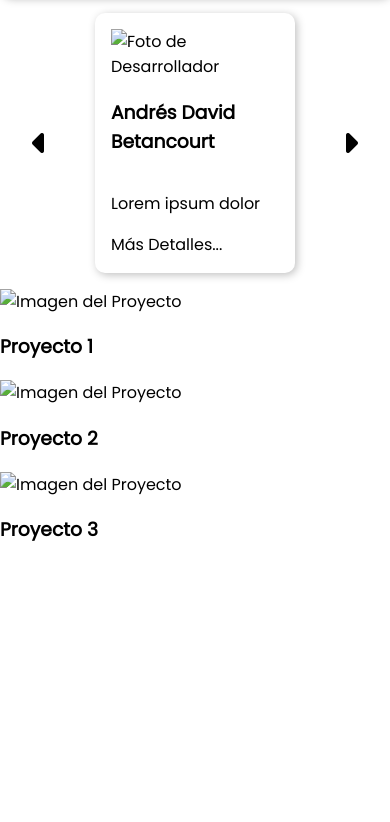
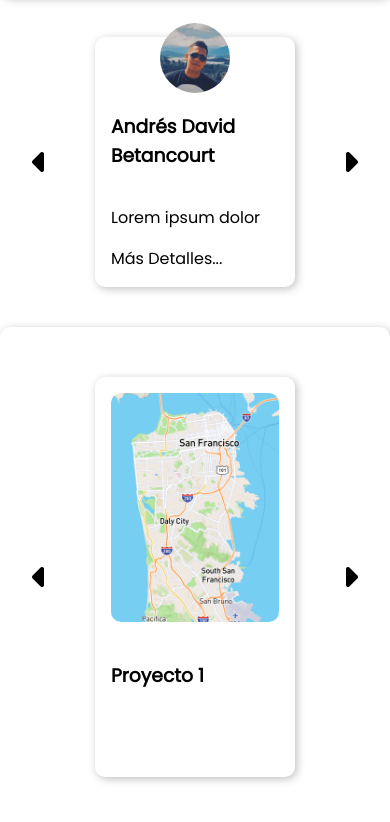
Before and after one commit to AndresBetancourt-Dev/Mango-Valley-Company, a plain HTML site: page index.html in a window 390 px wide. Shown: the part 50-872 px from the top of the page. Before the commit the page ends 844 px from the top, so only its background shows below. Drawn offline with Linux system fonts and the light colour scheme.

Commit message:
UI Finished in Theory

```diff
--- a/assets/css/style.css
+++ b/assets/css/style.css
@@ -15,6 +15,11 @@ body{
     margin: 0;
     padding: 0;
     overflow-x: hidden;
+}
+
+body.dark{
+    background: #1f1f1f;
+    color: white;
 }
 
 /*Header*/
@@ -44,7 +49,7 @@ body{
     height: 100%;
     min-height: inherit;
     display: flex;
-    padding: 1em 0px;
+    padding: 2.5em 0px;
     transform: translateX(0);
 }
 
@@ -91,6 +96,111 @@ body{
     border-radius: 10px;
 }
 
+.developer-image{
+    width: 100%;
+    height: 100%;
+    max-width: 70px;
+    max-height: 70px;
+    justify-self: center;
+    margin-top: -30px;
+    border-radius: 50%;
+}
+
+.developer-image img{
+    max-width: inherit;
+    max-height: inherit;
+    border-radius: 50%;
+}
+
+
+/*Projects*/
+
+.projects-container{
+    width: 100vw;
+    height: auto;
+    min-height: 500px;
+    position: relative;
+    overflow: hidden;
+    box-shadow: var(--default-box-shadow);
+    border-top-left-radius: 10px;
+    border-top-right-radius: 10px;
+}
+.projects{
+    width: 100%;
+    height: 100%;
+    min-height: inherit;
+    display: flex;
+    padding: 1em 0px;
+    transform: translateX(0);
+}
+
+.projects-left,.projects-right{
+    position: absolute;
+    top: 0;
+    bottom: 0;
+    border: none;
+    background: none;
+    margin: 0;
+    padding: 0;
+    z-index: 5;
+    font-size: 2em;
+    cursor: pointer;
+    outline:none
+}
+
+.projects-left{
+    left: 2em;
+
+}
+
+.projects-right{
+    right: 2em;
+}
+
+.project-container{
+    width: 100%;
+    min-width: 100vw;
+    margin: 0;
+    padding: 0;
+    display: grid;
+    align-items: center;
+    justify-items: center;
+}
+
+.project{
+    display: grid;
+    box-shadow: var(--default-box-shadow);
+    border-radius: 10px;
+    padding: var(--default-fill);
+    grid-template-areas: "image title" "image description";
+    width: 100%;
+    max-width: 600px;
+    grid-gap: 20px;
+}
+
+.project-image{
+    grid-area: image;
+    max-width: 225px;
+    max-height: 300px;
+    overflow: hidden;
+}
+
+.project-image img{
+    width: 100%;
+    height: 100%;
+    max-width: inherit;
+    max-height: inherit;
+    border-radius: 10px;
+}
+
+.project-title{
+    grid-area: title;
+}
+
+.project-description{
+    grid-area: description;
+}
+
 /*Responsive*/
 
 @media screen and (max-width: 768px){
@@ -100,6 +210,15 @@ body{
     .developer{
         max-width: 200px;
     }
+
+    .project{
+    grid-template-areas: "image" "title" "description";
+    width: 100%;
+    max-width: 300px;
+    }
+    .project-image{
+        max-width: 290px;
+    }
 }
 
 @media screen and (max-width: 500px){
@@ -107,9 +226,19 @@ body{
         left: 1em;
 
     }
-
     .developers-right{
         right: 1em;
+    }
+    .projects-left{
+        left: 1em;
+
+    }
+    .projects-right{
+        right: 1em;
+    }
+
+    .project{
+        max-width: 200px;
     }
 }
 
@@ -122,4 +251,11 @@ body{
     .developers-right{
         right: .5em;
     }
+    .projects-left{
+        left: .5em;
+
+    }
+    .projects-right{
+        right: .5em;
+    }
 }
--- /dev/null
+++ b/assets/js/ProjectsCarousel.js
@@ -0,0 +1,31 @@
+const projects = document.querySelectorAll(".project-container");
+const projectsCarousel = document.querySelector(".projects");
+const projectsLeft = document.querySelector(".projects-left");
+const projectsRight = document.querySelector(".projects-right");
+
+const projectS_COUNT = projects.length;
+let currentproject = 0;
+
+const updateproject = () => {
+  projectsCarousel.style.transform = `translateX(-${
+    currentproject * 100
+  }vw`;
+};
+
+projectsLeft.addEventListener("click", () => {
+  currentproject--;
+  if (currentproject < 0) {
+    currentproject = projectS_COUNT - 1;
+  }
+  updateproject();
+  console.log(currentproject);
+});
+
+projectsRight.addEventListener("click", () => {
+  currentproject++;
+  if (currentproject > projectS_COUNT - 1) {
+    currentproject = 0;
+  }
+  updateproject();
+  console.log(currentproject);
+});
--- a/index.html
+++ b/index.html
@@ -26,7 +26,9 @@
             <section class="developers">
                 <div class="developer-container">
                     <div class="developer">
-                        <img src="" alt="Foto de Desarrollador" class="developer-image">
+                        <div class="developer-image">
+                            <img src="assets/images/andres.png" alt="Foto de Desarrollador">
+                        </div>
                         <h3 class="developer-title">Andrés David Betancourt</h3>
                         <p class="developer-description">Lorem ipsum dolor</p>
                         <span class="developer-more">Más Detalles...</span>
@@ -34,7 +36,9 @@
                 </div>
                 <div class="developer-container">
                     <div class="developer">
-                        <img src="" alt="Foto de Desarrollador" class="developer-image">
+                        <div class="developer-image">
+                            <img src="assets/images/andres.png" alt="Foto de Desarrollador">
+                        </div>
                         <h3 class="developer-title">Andrés David Betancourt</h3>
                         <p class="developer-description"></p>
                         <span class="developer-more">Más Detalles...</span>
@@ -42,7 +46,9 @@
                 </div>
                 <div class="developer-container">
                     <div class="developer">
-                        <img src="" alt="Foto de Desarrollador" class="developer-image">
+                        <div class="developer-image">
+                            <img src="assets/images/andres.png" alt="Foto de Desarrollador">
+                        </div>
                         <h3 class="developer-title">Andrés David Betancourt</h3>
                         <p class="developer-description"></p>
                         <span class="developer-more">Más Detalles...</span>
@@ -50,7 +56,9 @@
                 </div>
                 <div class="developer-container">
                     <div class="developer">
-                        <img src="" alt="Foto de Desarrollador" class="developer-image">
+                        <div class="developer-image">
+                            <img src="assets/images/andres.png" alt="Foto de Desarrollador">
+                        </div>
                         <h3 class="developer-title">Andrés David Betancourt</h3>
                         <p class="developer-description"></p>
                         <span class="developer-more">Más Detalles...</span>
@@ -58,7 +66,9 @@
                 </div>
                 <div class="developer-container">
                     <div class="developer">
-                        <img src="" alt="Foto de Desarrollador" class="developer-image">
+                        <div class="developer-image">
+                            <img src="assets/images/andres.png" alt="Foto de Desarrollador">
+                        </div>
                         <h3 class="developer-title">Andrés David Betancourt</h3>
                         <p class="developer-description"></p>
                         <span class="developer-more">Más Detalles...</span>
@@ -68,23 +78,40 @@
             <button class="developers-right fas fa-caret-right"></button>
         </div>
 
+        <div class="projects-container">
+            <button class="projects-left fas fa-caret-left"></button>
             <section class="projects">
+                <div class="project-container">
                     <div class="project">
-                <img src="" alt="Imagen del Proyecto" class="project-image">
+                        <div class="project-image">
+                            <img src="assets/images/map.jpg" alt="Imagen del Proyecto">
+                        </div>
                         <h3 class="project-title">Proyecto 1</h3>
                         <p class="project-description"></p>
                     </div>
+                </div>
+                <div class="project-container">
                     <div class="project">
-                <img src="" alt="Imagen del Proyecto" class="project-image">
+                        <div class="project-image">
+                            <img src="assets/images/gym.jpeg" alt="Imagen del Proyecto">
+                        </div>
                         <h3 class="project-title">Proyecto 2</h3>
                         <p class="project-description"></p>
                     </div>
+                </div>
+                <div class="project-container">
                     <div class="project">
-                <img src="" alt="Imagen del Proyecto" class="project-image">
+                        <div class="project-image">
+                            <img src="assets/images/pizza.jpeg" alt="Imagen del Proyecto">
+                        </div>
                         <h3 class="project-title">Proyecto 3</h3>
                         <p class="project-description"></p>
                     </div>
+                </div>
             </section>
+            <button class="projects-right fas fa-caret-right"></button>
+        </div>
+
     </main>
     <footer class="footer">
         <div class="contact"></div>
@@ -92,7 +119,8 @@
         <div class="entities"></div>
     </footer>
 
-    <script src="assets/js/index.js"></script>
+    <script src="assets/js/DevelopersCarousel.js"></script>
+    <script src="assets/js/ProjectsCarousel.js"></script>
 </body>
 
 </html>
```
Also changed, not shown: assets/images/andres.png (added), assets/images/gym.jpeg (added), assets/images/map.jpg (added), assets/images/pizza.jpeg (added), assets/js/Accordion.js (added), assets/js/DevelopersCarousel.js (renamed from assets/js/index.js), assets/js/Modal.js (added). Lines whose indentation alone changed are shown as unchanged.
